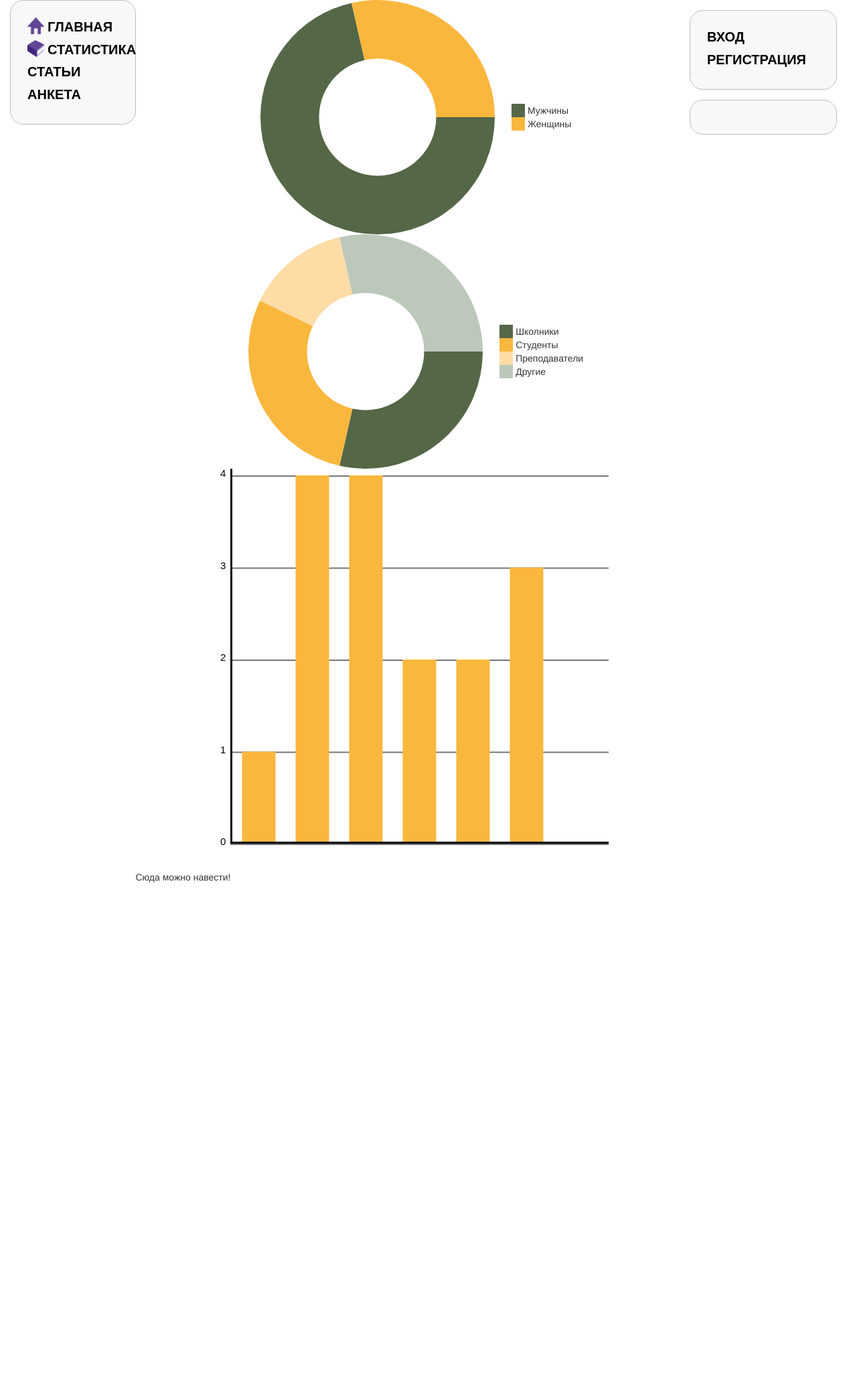
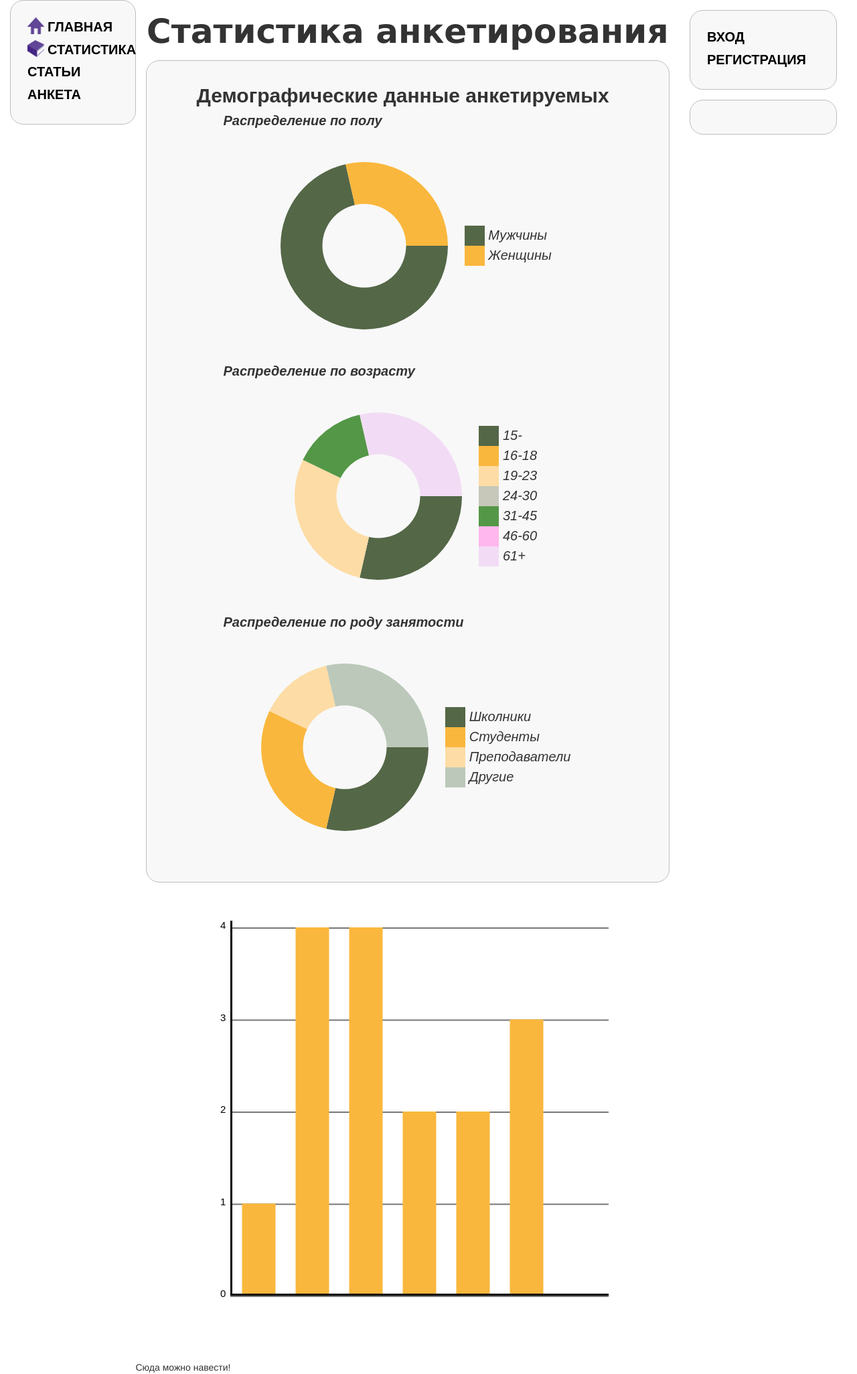
Before and after one commit to Moria-Mel/Caffeine, a Django app: page /caffeine/statistic/ in a window 1280 px wide. Shown: the whole page at 67% size. Before the commit the page ends 1318 px from the top, so only its background shows below. Run offline with Django 3.2, Linux system fonts and the light colour scheme; data comes from the database, SQL or seed files in the repository; both versions use the stored data as it was after the commit; some libraries are stand-ins or nearby versions.

Commit message:
age_statistic and quest fix

```diff
--- a/caffeine/catalog/forms.py
+++ b/caffeine/catalog/forms.py
@@ -101,3 +101,9 @@ class Questionary4(Questionary):
         choices=choice)
 
     comment = 'Какие из перечисленных симптомов Вы замечали при отказе от употребления кофеина?'
+
+
+class Questionary5(Questionary):
+    numb = 5
+
+    comment = 'Готовы завершить анкету?'
--- a/caffeine/catalog/static/css/styles.css
+++ b/caffeine/catalog/static/css/styles.css
@@ -86,6 +86,7 @@ a:hover {
     display: flex;
     justify-content: center;
     align-items: center;
+    margin: 7%;
 }
 
 .legend_cont {
@@ -94,7 +95,16 @@ a:hover {
     vertical-align: middle;
 }
 
-.legend {}
+.legend {width:30px;
+         height:30px;
+         font-size: 20px;
+         font-family: sans-serif;}
+
+
+.legend1_cont {font-size: 20px;
+               font-family: sans-serif;
+               font-style: italic;
+               font-weight: 400;}
 
 
 .h1_class {
--- a/caffeine/catalog/static/scripts/statistic_v2.js
+++ b/caffeine/catalog/static/scripts/statistic_v2.js
@@ -84,7 +84,7 @@ var Piechart = function(options){
                 color_index = 0;
                 var legendHTML = "";
                 for (categ in this.options.data){
-                    legendHTML += "<div><span class='legend' style='display:inline-block;width:20px;background-color:"+this.colors[color_index++]+";'>&nbsp;</span> "+categ+"</div>";
+                    legendHTML += "<div class='legend1_cont'><span class='legend' style='display:inline-block;background-color:"+this.colors[color_index++]+";'>&nbsp;</span> "+categ+"</div>";
                 }
                 this.options.legend.innerHTML = legendHTML;
 		}
@@ -156,7 +156,9 @@ var genderData = {'Мужчины': getContextValue('male'), 'Женщины': g
 var jobData = {'Школники': getContextValue('Sc'), 'Студенты': getContextValue('St'),
  'Преподаватели': getContextValue('T'), 'Другие': getContextValue('O')};
 var symptomsData = {1: getContextValue('symp1'), 2: getContextValue('symp2'), 3: getContextValue('symp3'),
-                    4: getContextValue('symp4'), 5: getContextValue('symp5'), 6: getContextValue('symp6')}
+                    4: getContextValue('symp4'), 5: getContextValue('symp5'), 6: getContextValue('symp6')};
+var ageData = {'15-': getContextValue('age15-'), '16-18': getContextValue('age16-18'), '19-23': getContextValue('age19-23'),
+ '24-30': getContextValue('age24-30'), '31-45': getContextValue('age31-45'), '46-60': getContextValue('age46-60'), '61+': getContextValue('age61+')};
 
 var myCanvas = 0;
 var ctx = 0;
@@ -166,8 +168,8 @@ var myLegend = 0;
 
 function create_piechart(canvas_name, canvas_data, canvas_colors, canvas_legend, doughnut = 0){
     myCanvas = document.getElementById(canvas_name);
-    myCanvas.width = 400;
-    myCanvas.height = 350;
+    myCanvas.width = 300;
+    myCanvas.height = 250;
     ctx = myCanvas.getContext('2d');
     myLegend = document.getElementById(canvas_legend);
 
@@ -206,6 +208,7 @@ function create_barchart(canvas_name, canvas_data, color, max_value, rect_width,
 
 create_piechart('genderCanvas', genderData, ["#546747","#fab73d", "#fddca5", "#bbc8ba"], 'genderLegend', 0.5);
 create_piechart('jobCanvas', jobData, ["#546747","#fab73d", "#fddca5", "#bbc8ba"], 'jobLegend', 0.5);
+create_piechart('ageCanvas', ageData, ["#546747","#fab73d", "#fddca5", "#c7c8ba", "#549747","#ffb7ed", "#f2dcf5", "#b9c8ba"], 'ageLegend', 0.5);
 create_barchart('barCanvas', symptomsData, '#fab73d', 4, 50, 550, 4, 30, 35, 40)
 
 function myFunction() {
--- a/caffeine/catalog/views.py
+++ b/caffeine/catalog/views.py
@@ -2,7 +2,7 @@ from django.shortcuts import render
 
 from .models import CustomUser, Article, QuestionsModel
 from django.views.generic.edit import FormView
-from .forms import CustomUserRegistrationForm, Questionary1, Questionary2, Questionary3, Questionary4, Articles_filter
+from .forms import CustomUserRegistrationForm, Questionary1, Questionary2, Questionary3, Questionary4, Questionary5, Articles_filter
 
 from django.contrib.auth import login, authenticate
 from django.shortcuts import render, redirect
@@ -48,7 +48,24 @@ def statistic_view(request):
         elif column == 'job':
             return len(questionaries.filter(job=value))
         elif column == 'age':
-            pass
+            res = [i.age for i in questionaries]
+            stat2 = {'15-': 0, '16-18': 0, '19-23': 0, '24-30': 0, '31-45': 0, '46-60': 0, '61+': 0}
+            for i in res:
+                if i <= 15:
+                    stat2['15-'] += 1
+                elif 16 <= i <= 18:
+                    stat2['16-18'] += 1
+                elif 19 <= i <= 23:
+                    stat2['19-23'] += 1
+                elif 24 <= i <= 30:
+                    stat2['24-30'] += 1
+                elif 31 <= i <= 45:
+                    stat2['31-45'] += 1
+                elif 46 <= i <= 60:
+                    stat2['46-60'] += 1
+                elif i >= 61:
+                    stat2['61+'] += 1
+            return stat2
         elif column == 'symptoms':
             res = ''.join([i.symptoms for i in questionaries])
             res = {int(i): res.count(i) for i in '123456'}
@@ -58,7 +75,9 @@ def statistic_view(request):
                  ('St',  get_stat('job', 'St')), ('T',  get_stat('job', 'T')), ('O',  get_stat('job', 'O'))]
 
     stat1 = get_stat('symptoms', 0)
+    age_stat = get_stat('age', 0)
     stat_data += [('symp' + str(i), stat1[i]) for i in stat1.keys()]
+    stat_data += [('age' + str(i), age_stat[i]) for i in age_stat.keys()]
 
     return render(request, 'statistic.html', context={'stat_data': stat_data})
 
@@ -81,7 +100,7 @@ def articles_view(request):
 
 @login_required
 def questionary_view(request, data={'n': 1}):
-    questionary_dict = {1: Questionary2(), 2: Questionary3(), 3: Questionary4(), 4: Questionary4()}
+    questionary_dict = {1: Questionary2(), 2: Questionary3(), 3: Questionary4(), 4: Questionary5()}
     req = None
     form = Questionary1()
     if request.method == 'POST':
@@ -105,6 +124,7 @@ def questionary_view(request, data={'n': 1}):
                 data.update(req)
                 form = questionary_dict[data['n']]
                 data['n'] += 1
+
             except KeyError:
                 form = Questionary1()
 
--- a/caffeine/templates/statistic.html
+++ b/caffeine/templates/statistic.html
@@ -7,13 +7,24 @@
     {% endfor %}
 </div>
 <script type="text/javascript" src="https://www.gstatic.com/charts/loader.js"></script>
+<h1 class="h1_class">Статистика анкетирования</h1>
+<div class="style">
+        <h2 class="h2_class">Демографические данные анкетируемых</h2>
+        <h3 class="h3_class">Распределение по полу</h3>
         <div class="diagram_cont" align="center">
             <canvas id="genderCanvas" class="diagram"></canvas>
             <div class="legend_cont" id="genderLegend"></div>
         </div>
+        <h3 class="h3_class">Распределение по возрасту</h3>
+        <div class="diagram_cont" align="center">
+            <canvas id="ageCanvas" class="diagram"></canvas>
+            <div class="legend_cont" id="ageLegend"></div>
+        </div>
+        <h3 class="h3_class">Распределение по роду занятости</h3>
         <div class="diagram_cont" align="center">
             <canvas id="jobCanvas" class="diagram"></canvas>
             <div class="legend_cont" id="jobLegend"></div>
+        </div>
 </div>
 <div class="diagram_cont" align="center">
     <canvas id="barCanvas" class="diagram"></canvas>
```
Also changed, not shown: caffeine/db.sqlite3. Lines whose indentation alone changed are shown as unchanged.
